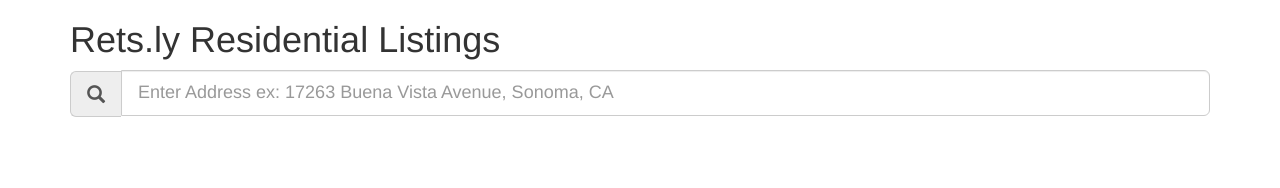
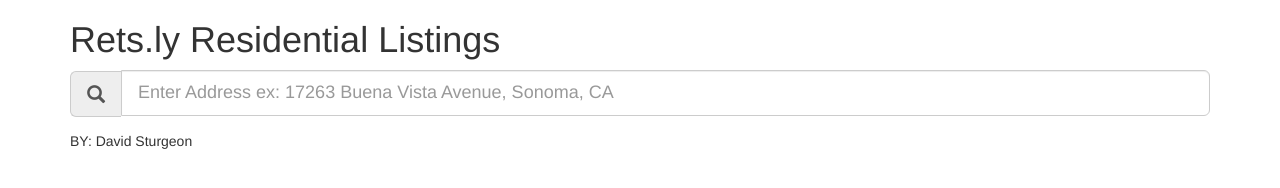
Before and after one commit to davidsturgeon/retsly-typeahead-example, a website: page index.html in a window 1280 px wide. Drawn offline with nearby package versions, Linux system fonts and the light colour scheme.

Commit message:
Gh pages

```diff
--- a/index.html
+++ b/index.html
@@ -49,7 +49,7 @@
 
 			</div>
 		</div>
-
+		<p>BY: David Sturgeon</p>
 
 
 	</main>
```
